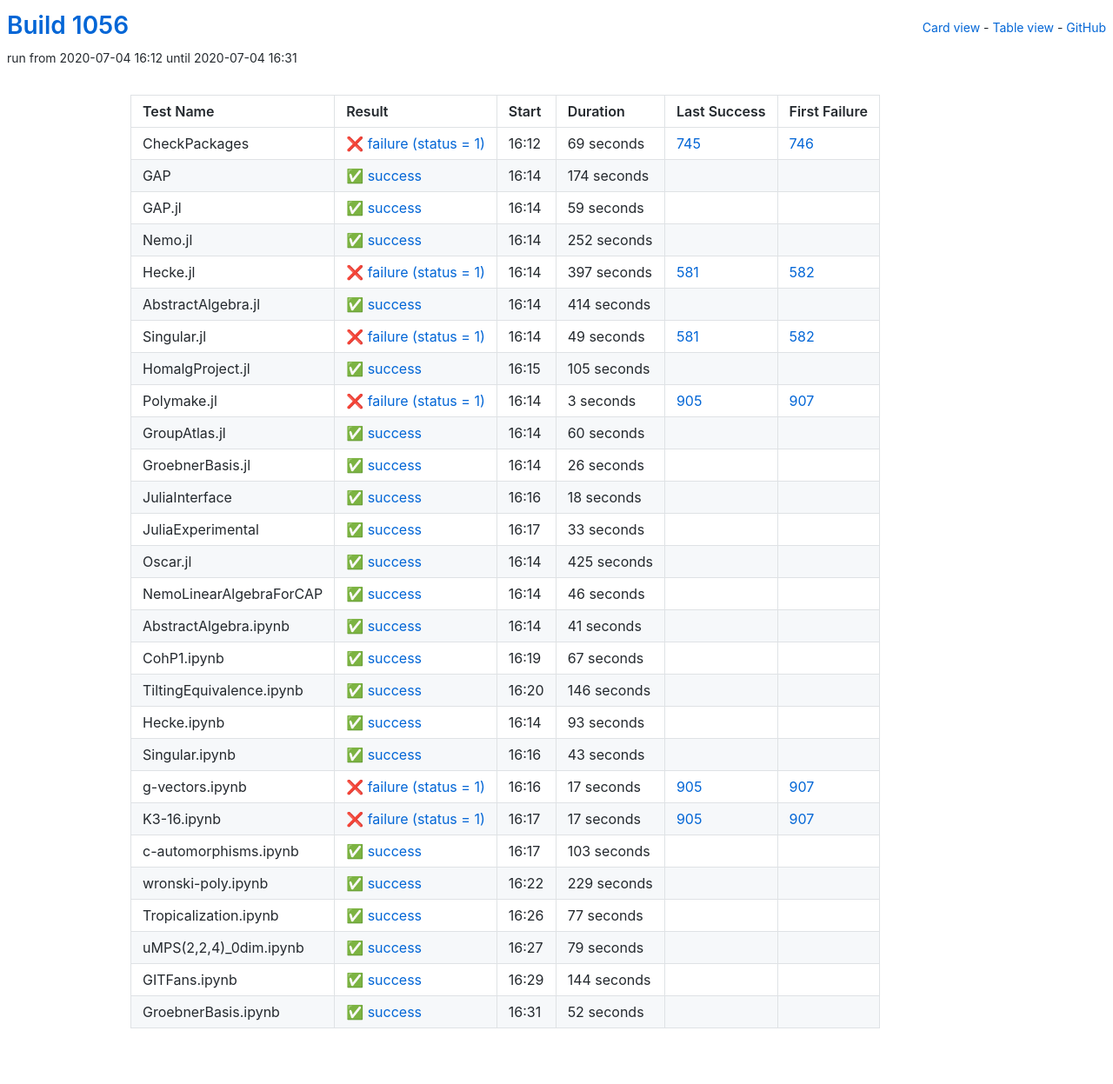
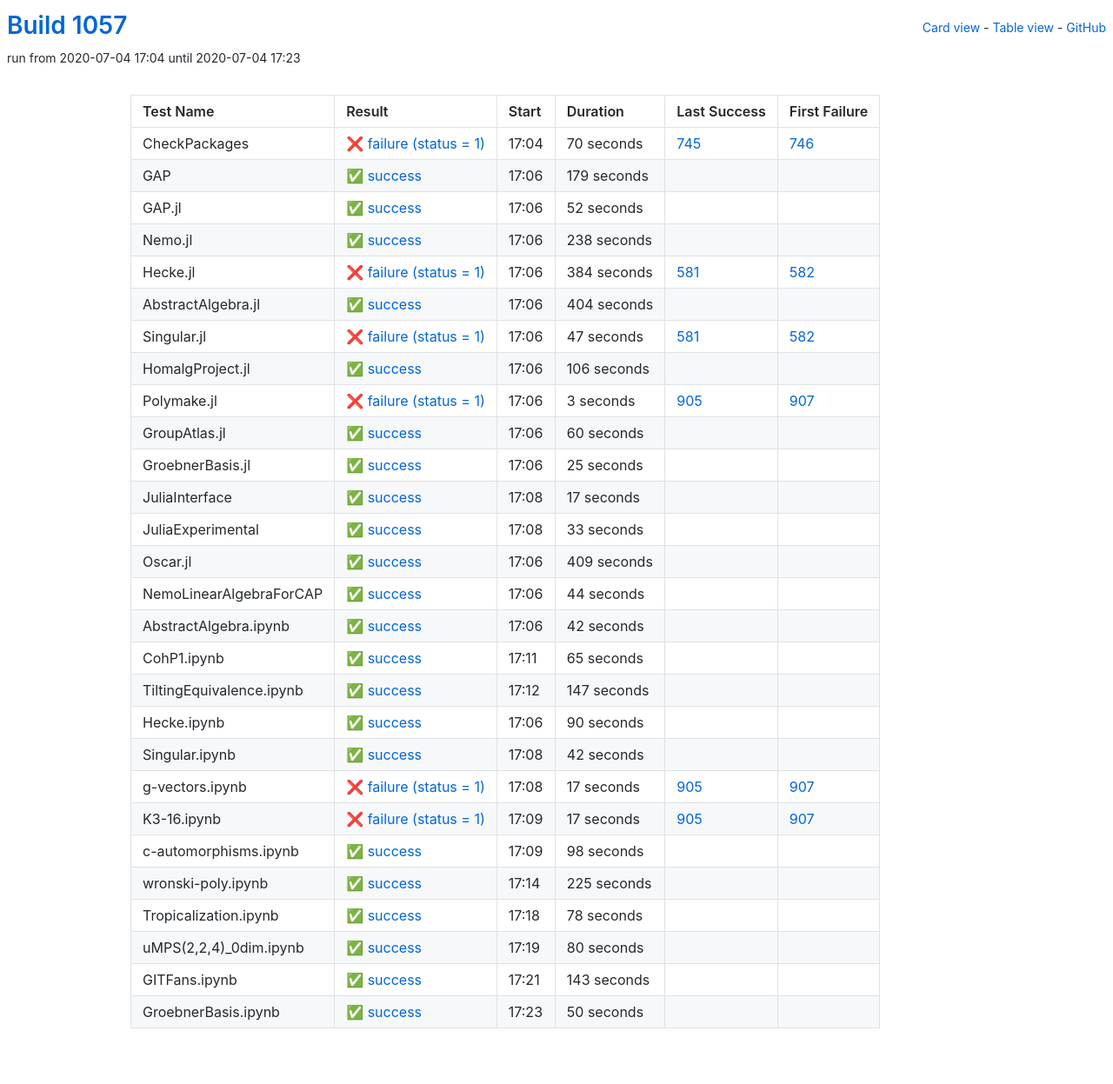
Before and after one commit to oscar-system/oscar-ci-status-1.4, a Jekyll site: the page built from table.html, in a window 1280 px wide. Shown: the whole page at 87% size. Built offline with Jekyll 4.4.1, drawn with Linux system fonts in a browser that asks for light colours.

Commit message:
Build #1057

```diff
--- a/_data/ci.yml
+++ b/_data/ci.yml
@@ -1,6 +1,6 @@
 ---
-build: 1056
-build_url: https://oscarci.mathematik.uni-kl.de/job/oscar-julia-1.4/1056/
+build: 1057
+build_url: https://oscarci.mathematik.uni-kl.de/job/oscar-julia-1.4/1057/
 job: oscar-julia-1.4
 organization: oscar-system
 repo: oscar-ci-status-1.4
@@ -8,104 +8,104 @@ repourl: https://github.com/oscar-system/oscar-ci-status-1.4
 tests:
 - name: CheckPackages
   id: checkpackages
-  log: https://oscarci.mathematik.uni-kl.de/job/oscar-julia-1.4/1056/artifact/logs/build-1056/CheckPackages.log
-  start: 2020-07-04 16:12
+  log: https://oscarci.mathematik.uni-kl.de/job/oscar-julia-1.4/1057/artifact/logs/build-1057/CheckPackages.log
+  start: 2020-07-04 17:04
   success: false
   exitcode: 1
   status: failure
-  duration: 69
+  duration: 70
   last_success: 745
   last_success_url: https://oscarci.mathematik.uni-kl.de/job/oscar-julia-1.4/745/
   first_failure: 746
   first_failure_url: https://oscarci.mathematik.uni-kl.de/job/oscar-julia-1.4/746/
 - name: GAP
   id: gap
-  log: https://oscarci.mathematik.uni-kl.de/job/oscar-julia-1.4/1056/artifact/logs/build-1056/GAP.log
-  start: 2020-07-04 16:14
+  log: https://oscarci.mathematik.uni-kl.de/job/oscar-julia-1.4/1057/artifact/logs/build-1057/GAP.log
+  start: 2020-07-04 17:06
   success: true
   exitcode: 0
   status: success
-  duration: 174
+  duration: 179
   last_success: false
   last_success_url:
   first_failure: false
   first_failure_url:
 - name: GAP.jl
   id: gap-jl
-  log: https://oscarci.mathematik.uni-kl.de/job/oscar-julia-1.4/1056/artifact/logs/build-1056/GAP.jl.log
-  start: 2020-07-04 16:14
+  log: https://oscarci.mathematik.uni-kl.de/job/oscar-julia-1.4/1057/artifact/logs/build-1057/GAP.jl.log
+  start: 2020-07-04 17:06
   success: true
   exitcode: 0
   status: success
-  duration: 59
+  duration: 52
   last_success: false
   last_success_url:
   first_failure: false
   first_failure_url:
 - name: Nemo.jl
   id: nemo-jl
-  log: https://oscarci.mathematik.uni-kl.de/job/oscar-julia-1.4/1056/artifact/logs/build-1056/Nemo.jl.log
-  start: 2020-07-04 16:14
+  log: https://oscarci.mathematik.uni-kl.de/job/oscar-julia-1.4/1057/artifact/logs/build-1057/Nemo.jl.log
+  start: 2020-07-04 17:06
   success: true
   exitcode: 0
   status: success
-  duration: 252
+  duration: 238
   last_success: false
   last_success_url:
   first_failure: false
   first_failure_url:
 - name: Hecke.jl
   id: hecke-jl
-  log: https://oscarci.mathematik.uni-kl.de/job/oscar-julia-1.4/1056/artifact/logs/build-1056/Hecke.jl.log
-  start: 2020-07-04 16:14
+  log: https://oscarci.mathematik.uni-kl.de/job/oscar-julia-1.4/1057/artifact/logs/build-1057/Hecke.jl.log
+  start: 2020-07-04 17:06
   success: false
   exitcode: 1
   status: failure
-  duration: 397
+  duration: 384
   last_success: 581
   last_success_url: https://oscarci.mathematik.uni-kl.de/job/oscar-julia-1.4/581/
   first_failure: 582
   first_failure_url: https://oscarci.mathematik.uni-kl.de/job/oscar-julia-1.4/582/
 - name: AbstractAlgebra.jl
   id: abstractalgebra-jl
-  log: https://oscarci.mathematik.uni-kl.de/job/oscar-julia-1.4/1056/artifact/logs/build-1056/AbstractAlgebra.jl.log
-  start: 2020-07-04 16:14
+  log: https://oscarci.mathematik.uni-kl.de/job/oscar-julia-1.4/1057/artifact/logs/build-1057/AbstractAlgebra.jl.log
+  start: 2020-07-04 17:06
   success: true
   exitcode: 0
   status: success
-  duration: 414
+  duration: 404
   last_success: false
   last_success_url:
   first_failure: false
   first_failure_url:
 - name: Singular.jl
   id: singular-jl
-  log: https://oscarci.mathematik.uni-kl.de/job/oscar-julia-1.4/1056/artifact/logs/build-1056/Singular.jl.log
-  start: 2020-07-04 16:14
+  log: https://oscarci.mathematik.uni-kl.de/job/oscar-julia-1.4/1057/artifact/logs/build-1057/Singular.jl.log
+  start: 2020-07-04 17:06
   success: false
   exitcode: 1
   status: failure
-  duration: 49
+  duration: 47
   last_success: 581
   last_success_url: https://oscarci.mathematik.uni-kl.de/job/oscar-julia-1.4/581/
   first_failure: 582
   first_failure_url: https://oscarci.mathematik.uni-kl.de/job/oscar-julia-1.4/582/
 - name: HomalgProject.jl
   id: homalgproject-jl
-  log: https://oscarci.mathematik.uni-kl.de/job/oscar-julia-1.4/1056/artifact/logs/build-1056/HomalgProject.jl.log
-  start: 2020-07-04 16:15
+  log: https://oscarci.mathematik.uni-kl.de/job/oscar-julia-1.4/1057/artifact/logs/build-1057/HomalgProject.jl.log
+  start: 2020-07-04 17:06
   success: true
   exitcode: 0
   status: success
-  duration: 105
+  duration: 106
   last_success: false
   last_success_url:
   first_failure: false
   first_failure_url:
 - name: Polymake.jl
   id: polymake-jl
-  log: https://oscarci.mathematik.uni-kl.de/job/oscar-julia-1.4/1056/artifact/logs/build-1056/Polymake.jl.log
-  start: 2020-07-04 16:14
+  log: https://oscarci.mathematik.uni-kl.de/job/oscar-julia-1.4/1057/artifact/logs/build-1057/Polymake.jl.log
+  start: 2020-07-04 17:06
   success: false
   exitcode: 1
   status: failure
@@ -116,8 +116,8 @@ tests:
   first_failure_url: https://oscarci.mathematik.uni-kl.de/job/oscar-julia-1.4/907/
 - name: GroupAtlas.jl
   id: groupatlas-jl
-  log: https://oscarci.mathematik.uni-kl.de/job/oscar-julia-1.4/1056/artifact/logs/build-1056/GroupAtlas.jl.log
-  start: 2020-07-04 16:14
+  log: https://oscarci.mathematik.uni-kl.de/job/oscar-julia-1.4/1057/artifact/logs/build-1057/GroupAtlas.jl.log
+  start: 2020-07-04 17:06
   success: true
   exitcode: 0
   status: success
@@ -128,32 +128,32 @@ tests:
   first_failure_url:
 - name: GroebnerBasis.jl
   id: groebnerbasis-jl
-  log: https://oscarci.mathematik.uni-kl.de/job/oscar-julia-1.4/1056/artifact/logs/build-1056/GroebnerBasis.jl.log
-  start: 2020-07-04 16:14
+  log: https://oscarci.mathematik.uni-kl.de/job/oscar-julia-1.4/1057/artifact/logs/build-1057/GroebnerBasis.jl.log
+  start: 2020-07-04 17:06
   success: true
   exitcode: 0
   status: success
-  duration: 26
+  duration: 25
   last_success: false
   last_success_url:
   first_failure: false
   first_failure_url:
 - name: JuliaInterface
   id: juliainterface
-  log: https://oscarci.mathematik.uni-kl.de/job/oscar-julia-1.4/1056/artifact/logs/build-1056/JuliaInterface.log
-  start: 2020-07-04 16:16
+  log: https://oscarci.mathematik.uni-kl.de/job/oscar-julia-1.4/1057/artifact/logs/build-1057/JuliaInterface.log
+  start: 2020-07-04 17:08
   success: true
   exitcode: 0
   status: success
-  duration: 18
+  duration: 17
   last_success: false
   last_success_url:
   first_failure: false
   first_failure_url:
 - name: JuliaExperimental
   id: juliaexperimental
-  log: https://oscarci.mathematik.uni-kl.de/job/oscar-julia-1.4/1056/artifact/logs/build-1056/JuliaExperimental.log
-  start: 2020-07-04 16:17
+  log: https://oscarci.mathematik.uni-kl.de/job/oscar-julia-1.4/1057/artifact/logs/build-1057/JuliaExperimental.log
+  start: 2020-07-04 17:08
   success: true
   exitcode: 0
   status: success
@@ -164,92 +164,92 @@ tests:
   first_failure_url:
 - name: Oscar.jl
   id: oscar-jl
-  log: https://oscarci.mathematik.uni-kl.de/job/oscar-julia-1.4/1056/artifact/logs/build-1056/Oscar.jl.log
-  start: 2020-07-04 16:14
+  log: https://oscarci.mathematik.uni-kl.de/job/oscar-julia-1.4/1057/artifact/logs/build-1057/Oscar.jl.log
+  start: 2020-07-04 17:06
   success: true
   exitcode: 0
   status: success
-  duration: 425
+  duration: 409
   last_success: false
   last_success_url:
   first_failure: false
   first_failure_url:
 - name: NemoLinearAlgebraForCAP
   id: nemolinearalgebraforcap
-  log: https://oscarci.mathematik.uni-kl.de/job/oscar-julia-1.4/1056/artifact/logs/build-1056/NemoLinearAlgebraForCAP.log
-  start: 2020-07-04 16:14
+  log: https://oscarci.mathematik.uni-kl.de/job/oscar-julia-1.4/1057/artifact/logs/build-1057/NemoLinearAlgebraForCAP.log
+  start: 2020-07-04 17:06
   success: true
   exitcode: 0
   status: success
-  duration: 46
+  duration: 44
   last_success: false
   last_success_url:
   first_failure: false
   first_failure_url:
 - name: AbstractAlgebra.ipynb
   id: abstractalgebra-ipynb
-  log: https://oscarci.mathematik.uni-kl.de/job/oscar-julia-1.4/1056/artifact/logs/build-1056/AbstractAlgebra.ipynb.log
-  start: 2020-07-04 16:14
+  log: https://oscarci.mathematik.uni-kl.de/job/oscar-julia-1.4/1057/artifact/logs/build-1057/AbstractAlgebra.ipynb.log
+  start: 2020-07-04 17:06
   success: true
   exitcode: 0
   status: success
-  duration: 41
+  duration: 42
   last_success: false
   last_success_url:
   first_failure: false
   first_failure_url:
 - name: CohP1.ipynb
   id: cohp1-ipynb
-  log: https://oscarci.mathematik.uni-kl.de/job/oscar-julia-1.4/1056/artifact/logs/build-1056/CohP1.ipynb.log
-  start: 2020-07-04 16:19
+  log: https://oscarci.mathematik.uni-kl.de/job/oscar-julia-1.4/1057/artifact/logs/build-1057/CohP1.ipynb.log
+  start: 2020-07-04 17:11
   success: true
   exitcode: 0
   status: success
-  duration: 67
+  duration: 65
   last_success: false
   last_success_url:
   first_failure: false
   first_failure_url:
 - name: TiltingEquivalence.ipynb
   id: tiltingequivalence-ipynb
-  log: https://oscarci.mathematik.uni-kl.de/job/oscar-julia-1.4/1056/artifact/logs/build-1056/TiltingEquivalence.ipynb.log
-  start: 2020-07-04 16:20
+  log: https://oscarci.mathematik.uni-kl.de/job/oscar-julia-1.4/1057/artifact/logs/build-1057/TiltingEquivalence.ipynb.log
+  start: 2020-07-04 17:12
   success: true
   exitcode: 0
   status: success
-  duration: 146
+  duration: 147
   last_success: false
   last_success_url:
   first_failure: false
   first_failure_url:
 - name: Hecke.ipynb
   id: hecke-ipynb
-  log: https://oscarci.mathematik.uni-kl.de/job/oscar-julia-1.4/1056/artifact/logs/build-1056/Hecke.ipynb.log
-  start: 2020-07-04 16:14
+  log: https://oscarci.mathematik.uni-kl.de/job/oscar-julia-1.4/1057/artifact/logs/build-1057/Hecke.ipynb.log
+  start: 2020-07-04 17:06
   success: true
   exitcode: 0
   status: success
-  duration: 93
+  duration: 90
   last_success: false
   last_success_url:
   first_failure: false
   first_failure_url:
 - name: Singular.ipynb
   id: singular-ipynb
-  log: https://oscarci.mathematik.uni-kl.de/job/oscar-julia-1.4/1056/artifact/logs/build-1056/Singular.ipynb.log
-  start: 2020-07-04 16:16
+  log: https://oscarci.mathematik.uni-kl.de/job/oscar-julia-1.4/1057/artifact/logs/build-1057/Singular.ipynb.log
+  start: 2020-07-04 17:08
   success: true
   exitcode: 0
   status: success
-  duration: 43
+  duration: 42
   last_success: false
   last_success_url:
   first_failure: false
   first_failure_url:
 - name: g-vectors.ipynb
   id: g-vectors-ipynb
-  log: https://oscarci.mathematik.uni-kl.de/job/oscar-julia-1.4/1056/artifact/logs/build-1056/g-vectors.ipynb.log
-  start: 2020-07-04 16:16
+  log: https://oscarci.mathematik.uni-kl.de/job/oscar-julia-1.4/1057/artifact/logs/build-1057/g-vectors.ipynb.log
+  start: 2020-07-04 17:08
   success: false
   exitcode: 1
   status: failure
@@ -260,8 +260,8 @@ tests:
   first_failure_url: https://oscarci.mathematik.uni-kl.de/job/oscar-julia-1.4/907/
 - name: K3-16.ipynb
   id: k3-16-ipynb
-  log: https://oscarci.mathematik.uni-kl.de/job/oscar-julia-1.4/1056/artifact/logs/build-1056/K3-16.ipynb.log
-  start: 2020-07-04 16:17
+  log: https://oscarci.mathematik.uni-kl.de/job/oscar-julia-1.4/1057/artifact/logs/build-1057/K3-16.ipynb.log
+  start: 2020-07-04 17:09
   success: false
   exitcode: 1
   status: failure
@@ -272,72 +272,72 @@ tests:
   first_failure_url: https://oscarci.mathematik.uni-kl.de/job/oscar-julia-1.4/907/
 - name: c-automorphisms.ipynb
   id: c-automorphisms-ipynb
-  log: https://oscarci.mathematik.uni-kl.de/job/oscar-julia-1.4/1056/artifact/logs/build-1056/c-automorphisms.ipynb.log
-  start: 2020-07-04 16:17
+  log: https://oscarci.mathematik.uni-kl.de/job/oscar-julia-1.4/1057/artifact/logs/build-1057/c-automorphisms.ipynb.log
+  start: 2020-07-04 17:09
   success: true
   exitcode: 0
   status: success
-  duration: 103
+  duration: 98
   last_success: false
   last_success_url:
   first_failure: false
   first_failure_url:
 - name: wronski-poly.ipynb
   id: wronski-poly-ipynb
-  log: https://oscarci.mathematik.uni-kl.de/job/oscar-julia-1.4/1056/artifact/logs/build-1056/wronski-poly.ipynb.log
-  start: 2020-07-04 16:22
+  log: https://oscarci.mathematik.uni-kl.de/job/oscar-julia-1.4/1057/artifact/logs/build-1057/wronski-poly.ipynb.log
+  start: 2020-07-04 17:14
   success: true
   exitcode: 0
   status: success
-  duration: 229
+  duration: 225
   last_success: false
   last_success_url:
   first_failure: false
   first_failure_url:
 - name: Tropicalization.ipynb
   id: tropicalization-ipynb
-  log: https://oscarci.mathematik.uni-kl.de/job/oscar-julia-1.4/1056/artifact/logs/build-1056/Tropicalization.ipynb.log
-  start: 2020-07-04 16:26
+  log: https://oscarci.mathematik.uni-kl.de/job/oscar-julia-1.4/1057/artifact/logs/build-1057/Tropicalization.ipynb.log
+  start: 2020-07-04 17:18
   success: true
   exitcode: 0
   status: success
-  duration: 77
+  duration: 78
   last_success: false
   last_success_url:
   first_failure: false
   first_failure_url:
 - name: uMPS(2,2,4)_0dim.ipynb
   id: umps-2-2-4-0dim-ipynb
-  log: https://oscarci.mathematik.uni-kl.de/job/oscar-julia-1.4/1056/artifact/logs/build-1056/uMPS-2-2-4-_0dim.ipynb.log
-  start: 2020-07-04 16:27
+  log: https://oscarci.mathematik.uni-kl.de/job/oscar-julia-1.4/1057/artifact/logs/build-1057/uMPS-2-2-4-_0dim.ipynb.log
+  start: 2020-07-04 17:19
   success: true
   exitcode: 0
   status: success
-  duration: 79
+  duration: 80
   last_success: false
   last_success_url:
   first_failure: false
   first_failure_url:
 - name: GITFans.ipynb
   id: gitfans-ipynb
-  log: https://oscarci.mathematik.uni-kl.de/job/oscar-julia-1.4/1056/artifact/logs/build-1056/GITFans.ipynb.log
-  start: 2020-07-04 16:29
+  log: https://oscarci.mathematik.uni-kl.de/job/oscar-julia-1.4/1057/artifact/logs/build-1057/GITFans.ipynb.log
+  start: 2020-07-04 17:21
   success: true
   exitcode: 0
   status: success
-  duration: 144
+  duration: 143
   last_success: false
   last_success_url:
   first_failure: false
   first_failure_url:
 - name: GroebnerBasis.ipynb
   id: groebnerbasis-ipynb
-  log: https://oscarci.mathematik.uni-kl.de/job/oscar-julia-1.4/1056/artifact/logs/build-1056/GroebnerBasis.ipynb.log
-  start: 2020-07-04 16:31
+  log: https://oscarci.mathematik.uni-kl.de/job/oscar-julia-1.4/1057/artifact/logs/build-1057/GroebnerBasis.ipynb.log
+  start: 2020-07-04 17:23
   success: true
   exitcode: 0
   status: success
-  duration: 52
+  duration: 50
   last_success: false
   last_success_url:
   first_failure: false
```
Also changed, not shown: README.md.
